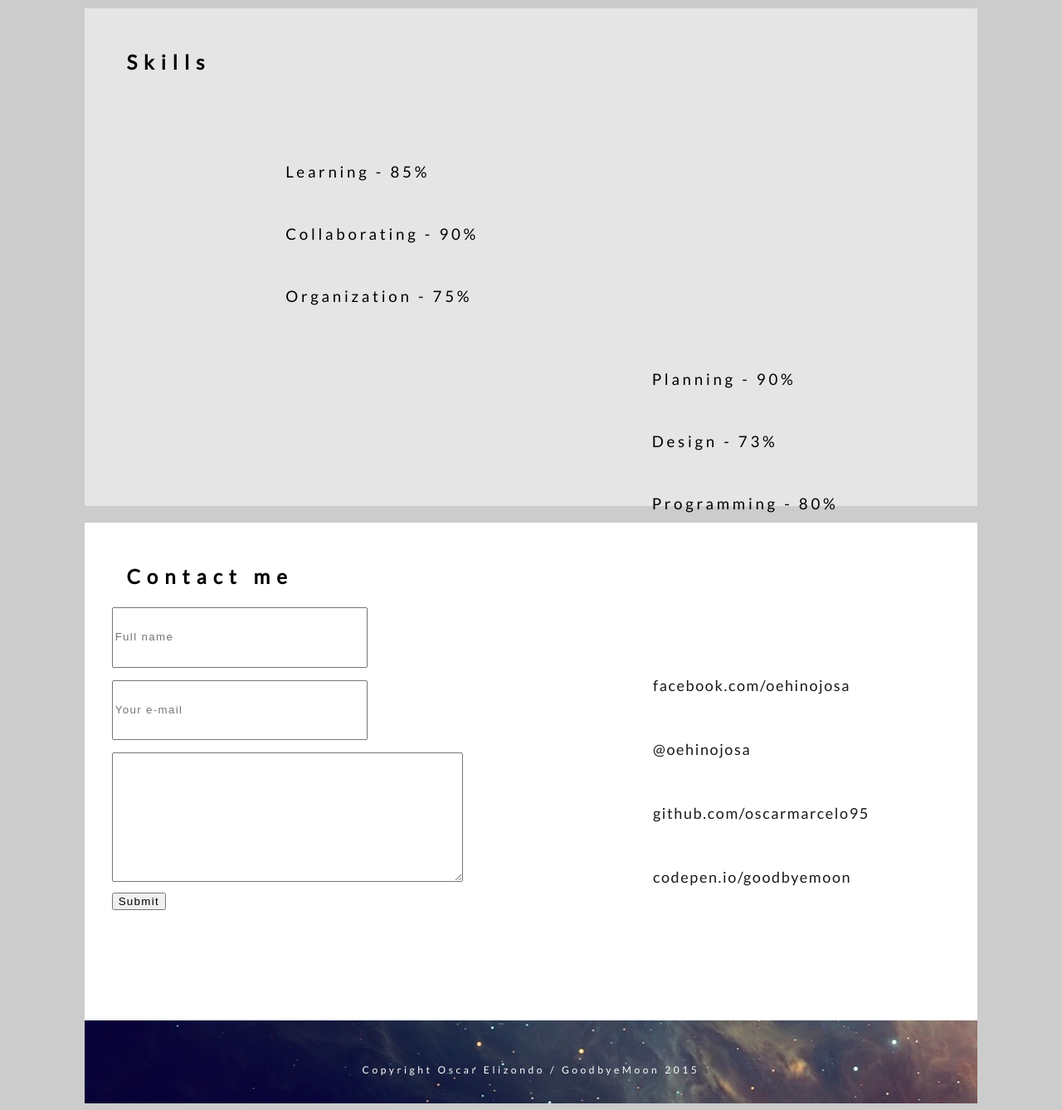
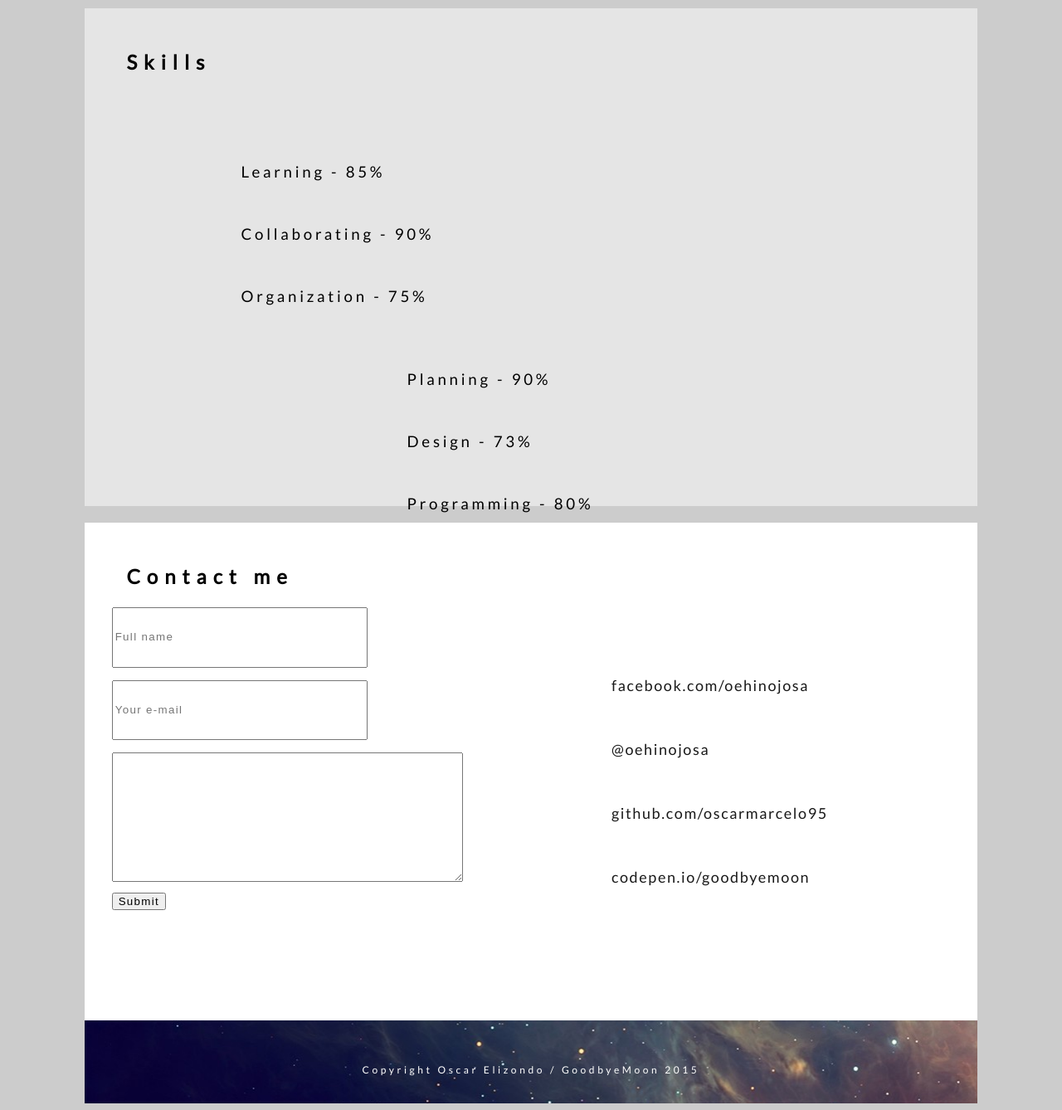
Before and after one commit to oelizondo/ArtistTemplate, a PHP site: page /index.html in a window 1280 px wide. Shown: the part 2373-3711 px from the top of the page at 83% size. Run offline with PHP 8.4, Linux system fonts and the light colour scheme.

Commit message:
viewport

```diff
--- a/index.html
+++ b/index.html
@@ -2,6 +2,7 @@
 <html lang="en">
 <head>
 	<meta charset="UTF-8">
+	<meta name="viewport" content="width=device-width, initial-scale=1">
 	<title>Oscar Elizondo</title>
 	<link rel="stylesheet" href="style.css">
 	<link href='http://fonts.googleapis.com/css?family=Lato' rel='stylesheet' type='text/css'>
--- a/style.css
+++ b/style.css
@@ -228,7 +228,7 @@ body {
 #skillcont {
   position: relative;
   top: 100px;
-  width: 55%;
+  width: 65%;
   margin: 0 auto;
   height: 300px; }
 
@@ -240,7 +240,7 @@ body {
   overflow: hidden; }
 
 .listright {
-  float: right;
+  float: left;
   position: relative;
   left: 200px;
   height: 250px;
@@ -283,7 +283,7 @@ body {
   width: 30%;
   height: 400px;
   position: relative;
-  left: 150px;
+  left: 100px;
   top: 70px; }
 
 li {
--- a/style.sass
+++ b/style.sass
@@ -212,7 +212,7 @@ body
 #skillcont
 	position: relative
 	top: 100px
-	width: 55%
+	width: 65%
 	margin: 0 auto
 	height: 300px
 .list
@@ -222,7 +222,7 @@ body
 	width: 350px
 	overflow: hidden
 .listright
-	float: right
+	float: left
 	position: relative
 	left: 200px
 	height: 250px
@@ -262,7 +262,7 @@ body
 	width: 30%
 	height: 400px
 	position: relative
-	left: 150px
+	left: 100px
 	top: 70px
 li
 	list-style: none
```
Also changed, not shown: 1 other file.
